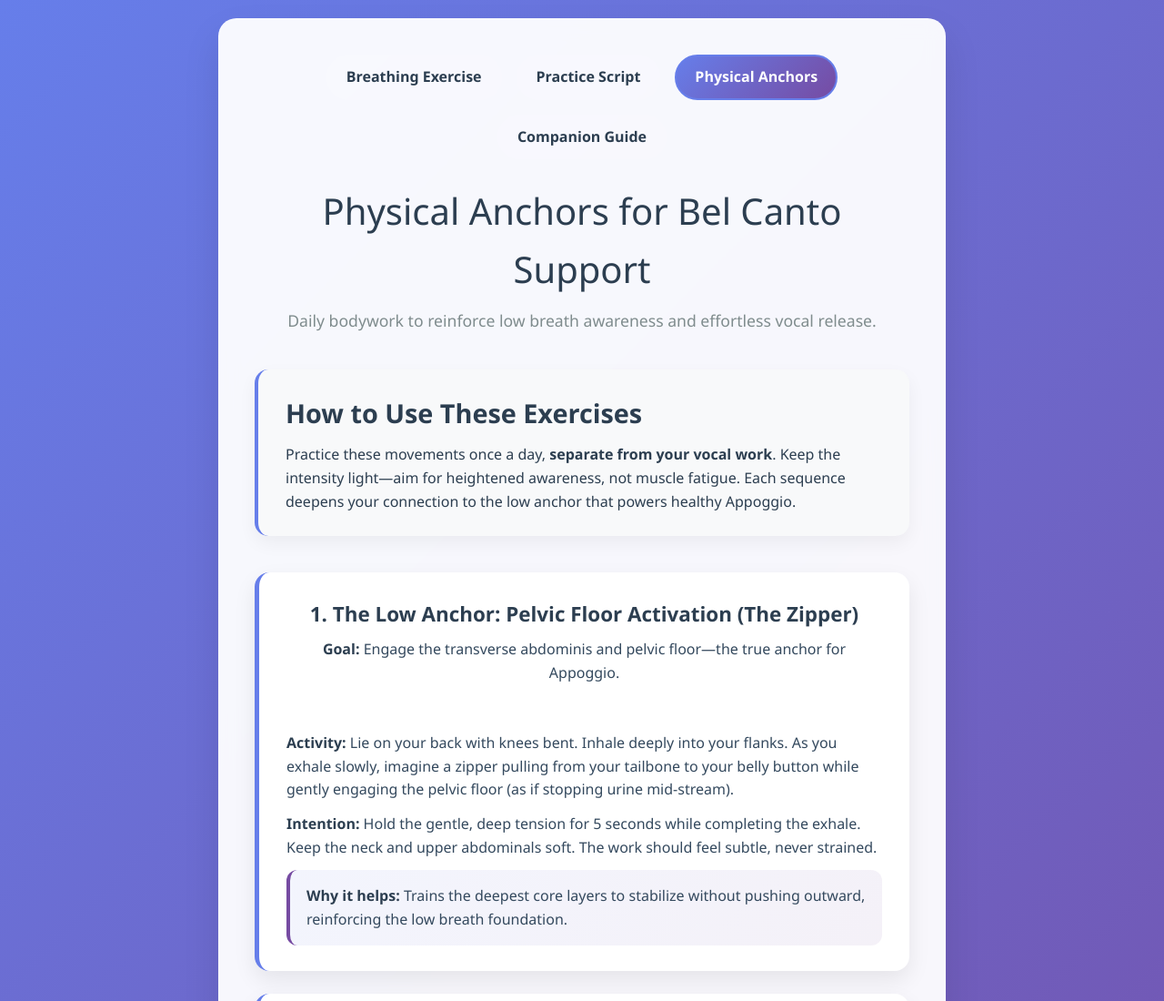
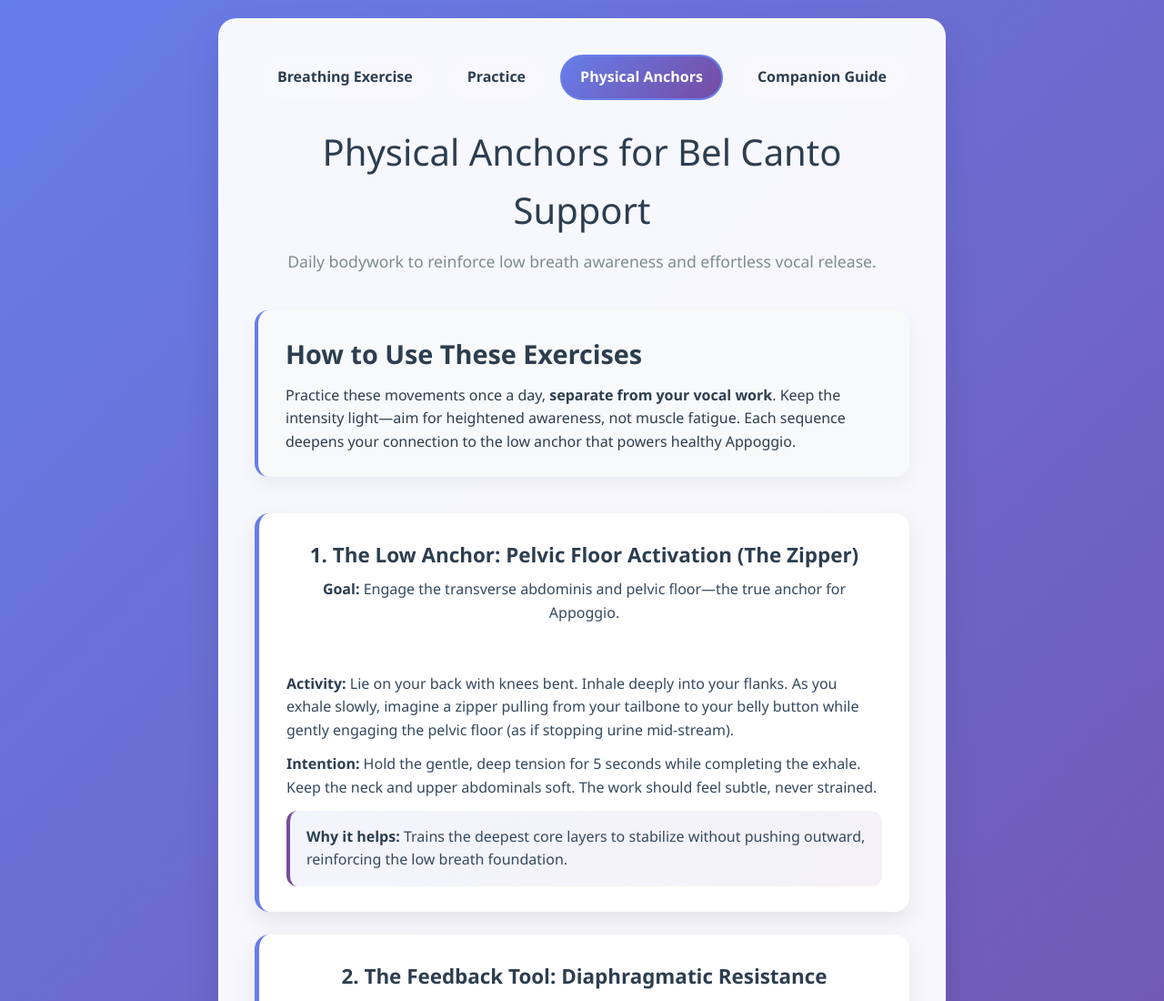
Before and after one commit to aisthetikos/aisthetikos.github.io, a plain HTML site: page physical-exercises.html in a window 1280 px wide. Shown: the top 1100 px of the page at 91% size. Drawn offline with Linux system fonts and the light colour scheme.

Commit message:
Update physical-exercises.html

```diff
--- a/physical-exercises.html
+++ b/physical-exercises.html
@@ -11,7 +11,7 @@
         <header>
             <nav class="main-nav top-nav">
                 <a href="./" class="nav-link">Breathing Exercise</a>
-                <a href="./vocal-exercises.html" class="nav-link">Practice Script</a>
+                <a href="./vocal-exercises.html" class="nav-link">Practice</a>
                 <a href="./physical-exercises.html" class="nav-link active">Physical Anchors</a>
                 <a href="./companion-guide.html" class="nav-link">Companion Guide</a>
             </nav>
```
